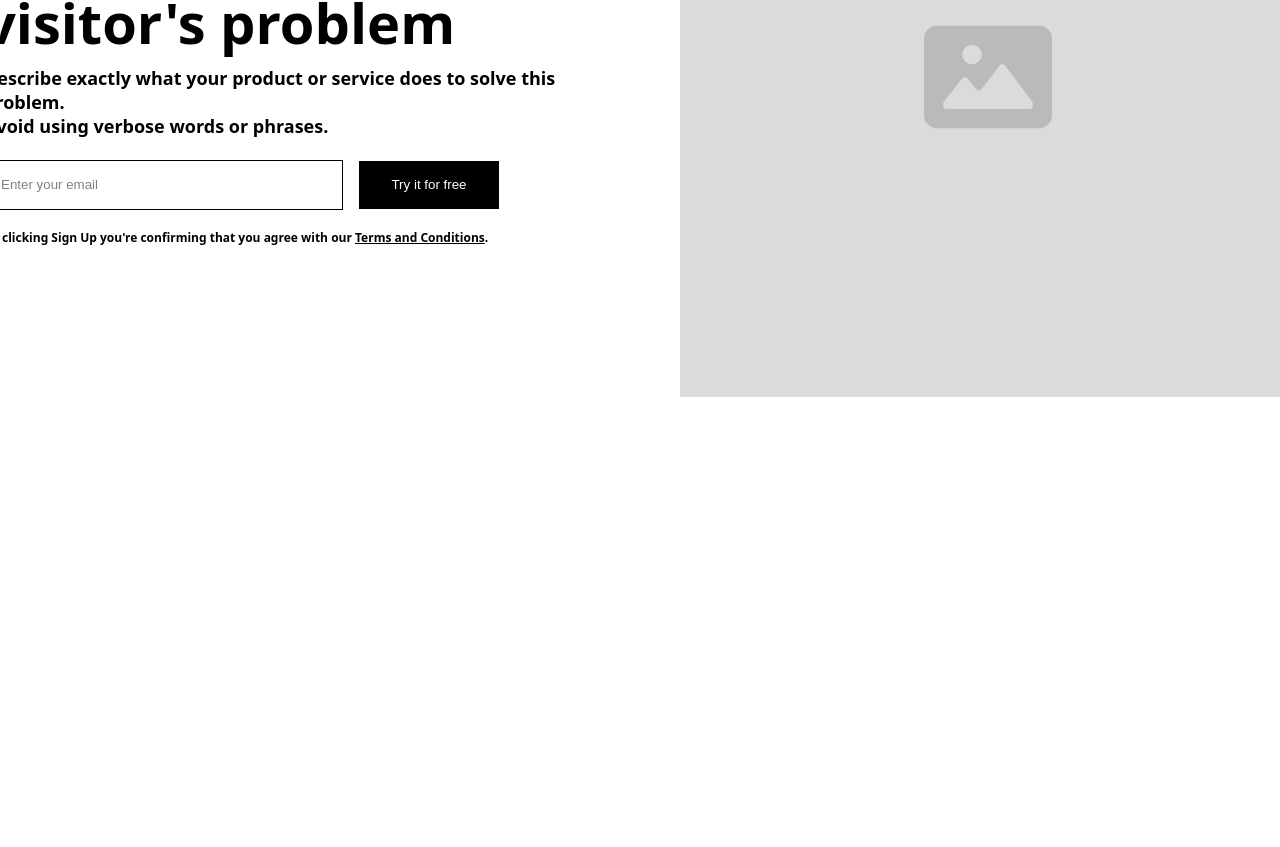
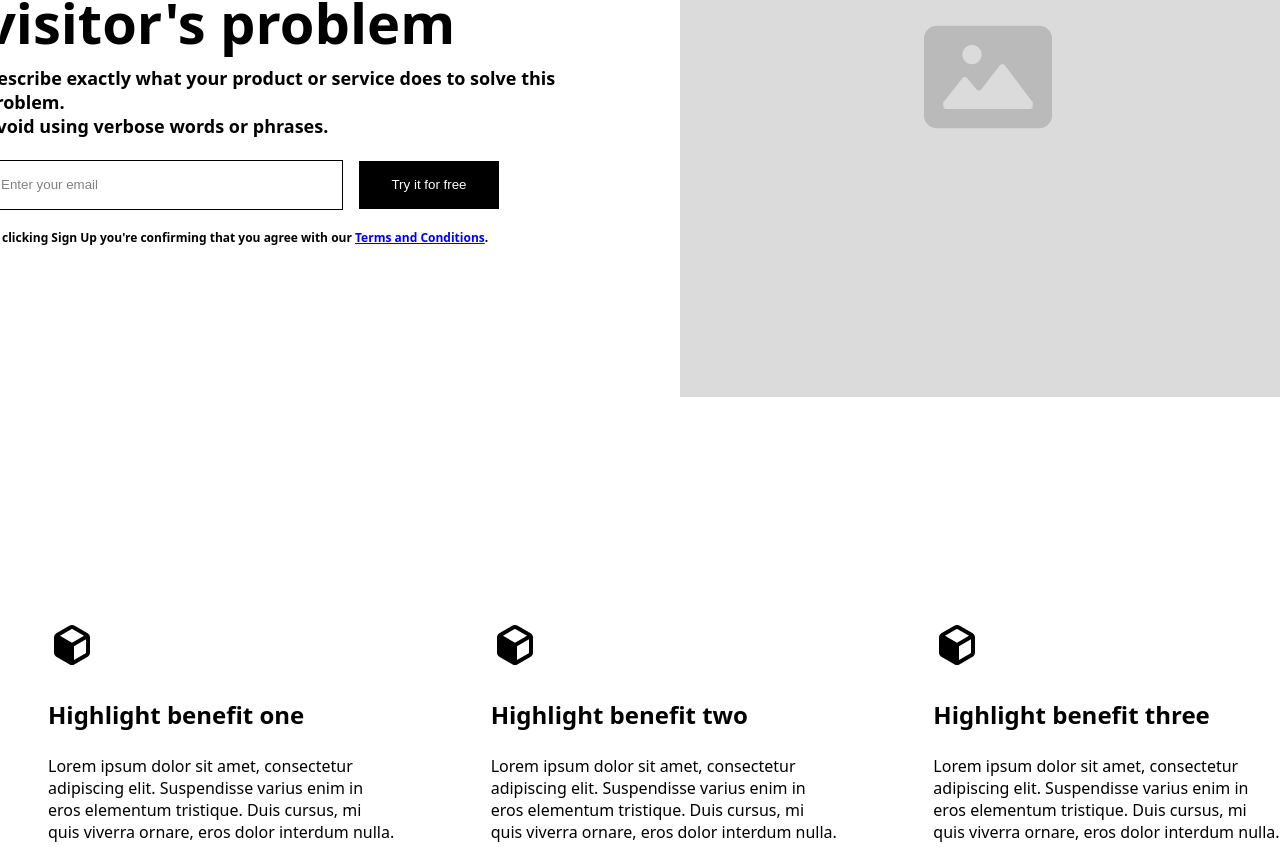
Before and after one commit to MarloIkhodi/react-course, a React (Create React App) app: page / in a window 1280 px wide. Shown: the part 446-1293 px from the top of the page. Before the commit the page ends 955 px from the top, so only its background shows below. Built offline with nearby package versions, Linux system fonts and the light colour scheme.

Commit message:
added cards

```diff
--- a/src/components/card/index.jsx
+++ b/src/components/card/index.jsx
@@ -1,10 +1,10 @@
+import "./style.css";
 
-export default function Card({ title, description, image, imageAlt }) {
-  //toda função Js dentro de um arquivo jsx vira um parametro
+export default function Card({ title = 'Titulo', description = 'descrição', image = null, imageAlt = 'Sem imagem' }) {
   return (
     <div className="card">
       <img src={image} alt={imageAlt} />
-      <p className="first">{title}</p>
+      <h2>{title}</h2>
       <p>{description}</p>
     </div>
   );
--- a/src/components/card/style.css
+++ b/src/components/card/style.css
@@ -1,23 +1,22 @@
 .card {
-  display: flex;
-  flex-direction: column;
-  align-items: center;
-  justify-content: center;
-  border: 5px solid #ff0000;
-  border-radius: 30px;
-  width: 200px;
-  height: 250px;
-  background-color: #f2d852;
-  color: #ff0000;
-}
-.first {
-  text-align: center;
-  margin-top: 15px;
-}
-p {
-  text-align: center;
+  width: 405px;
+  height: 226px;
+  margin-left: 48px;
+  font-family: system-ui, -apple-system, BlinkMacSystemFont, "Segoe UI", Roboto,
+    Oxygen, Ubuntu, Cantarell, "Open Sans", "Helvetica Neue", sans-serif;
 }
 .card img {
-  height: 150px;
-  width: 150px;
+  width: 48px;
+  height: 48px;
 }
+.card p {
+  font-size: 16px;
+  font-weight: 500;
+}
+
+.card h2 {
+  font-size: 24px;
+  font-weight: bold;
+  margin-bottom: 24px;
+  margin-top: 24px;
+}
--- a/src/components/content/index.jsx
+++ b/src/components/content/index.jsx
@@ -3,19 +3,18 @@ import Placeholder from "../../assets/images/placeholder.svg";
 
 export default function Content() {
     return (
-        <container>
-
-            <div className="leftSide">
+        <section className="content">
+            <div>
                 <h2>Resonate with the visitor's problem</h2>
-                <p>Describe exactly what your product or service does to solve this problem. <br></br>
+                <p className="contentText">Describe exactly what your product or service does to solve this problem. <br></br>
                     Avoid using verbose words or phrases.</p>
                 <form>
-                    <input className="email" type="text" id="email" name="email" value="Enter your email" />
-                    <input className="submit" type="submit" value="Try it for free" />
+                    <input type="text" id="email" name="email" value="Enter your email" />
+                    <input type="submit" value="Try it for free" />
                 </form>
-                <p className="termsConditions">By clicking Sign Up you're confirming that you agree with our <a className="termsConditions" href="#">Terms and Conditions</a>.</p>
-            </div>
+                <p className="termsConditions">By clicking Sign Up you're confirming that you agree with our <a href="#">Terms and Conditions</a>.</p>
+            </div >
             <img src={Placeholder} alt="Placeholder" />
-        </container >
+        </section >
     );
 }
--- a/src/components/content/style.css
+++ b/src/components/content/style.css
@@ -1,4 +1,4 @@
-container {
+.content {
   width: 100%;
   height: 864px;
   display: flex;
@@ -9,7 +9,7 @@ container {
     Oxygen, Ubuntu, Cantarell, "Open Sans", "Helvetica Neue", sans-serif;
 }
 
-h2 {
+.content h2 {
   font-size: 56px;
   width: 616px;
   height: 134px;
@@ -17,20 +17,20 @@ h2 {
   margin-bottom: 24px;
 }
 
-p {
+.contentText {
   font-size: 18px;
   font-weight: 600;
   width: 616px;
   height: 54px;
 }
 
-form {
+.content form {
   margin-top: 40px;
   font-size: 16px;
   font-weight: normal;
 }
 
-.email {
+.content form :first-child {
   text-indent: 16px;
   width: 357px;
   height: 48px;
@@ -38,7 +38,7 @@ form {
   color: gray;
 }
 
-.submit {
+.content form :last-child {
   margin-left: 16px;
   width: 140px;
   height: 48px;
@@ -51,8 +51,12 @@ form {
   font-size: 12px;
   width: 513px;
   height: 18px;
+  font-weight: 600;
 }
 
 .termsConditions a {
   text-decoration: underline;
+  display: inline;
+  font-size: 12px;
+  font-weight: 600;
 }
--- a/src/components/header/index.jsx
+++ b/src/components/header/index.jsx
@@ -7,10 +7,10 @@ export default function Header() {
     <header>
       <img src={Logo} alt="Site Logo" />
       <nav>
-        <a href="">Link One</a>
-        <a href="">Link Two</a>
-        <a href="">Link Three</a>
-        <a href="">
+        <a href="#">Link One</a>
+        <a href="#">Link Two</a>
+        <a href="#">Link Three</a>
+        <a href="#">
           Link Four
           <img src={Downbox} alt="Down Icon" />
         </a>
--- a/src/components/header/styles.css
+++ b/src/components/header/styles.css
@@ -9,12 +9,12 @@ header {
   font-family: system-ui, -apple-system, BlinkMacSystemFont, "Segoe UI", Roboto,
     Oxygen, Ubuntu, Cantarell, "Open Sans", "Helvetica Neue", sans-serif;
 }
-nav {
+header nav {
   display: flex;
   gap: 32px;
 }
 
-a {
+header a {
   display: flex;
   gap: 4px;
   font-size: 16px;
@@ -23,7 +23,7 @@ a {
   align-items: center;
 }
 
-button {
+header button {
   width: 132px;
   height: 40px;
   background-color: black;
--- a/src/pages/home/index.jsx
+++ b/src/pages/home/index.jsx
@@ -1,7 +1,29 @@
 import Header from "../../components/header";
 import Content from "../../components/content";
+import Card from "../../components/card";
+import Relume from "../../assets/images/relume.svg"
+import "./style.css";
+
+
 export default function Home() {
   return <> <Header />;
     <Content />
+    <div className="cards">
+      <Card title="Highlight benefit one"
+        image={Relume}
+        imageAlt="Relume Icon"
+        description="Lorem ipsum dolor sit amet, consectetur adipiscing elit. Suspendisse varius enim in eros elementum tristique. Duis cursus, mi quis viverra ornare, eros dolor interdum nulla."
+      />
+      <Card title={'Highlight benefit two'}
+        image={Relume}
+        imageAlt={"Relume Icon"}
+        description={"Lorem ipsum dolor sit amet, consectetur adipiscing elit. Suspendisse varius enim in eros elementum tristique. Duis cursus, mi quis viverra ornare, eros dolor interdum nulla."}
+      />
+      <Card title={"Highlight benefit three"}
+        image={Relume}
+        imageAlt={"Relume Icon"}
+        description={"Lorem ipsum dolor sit amet, consectetur adipiscing elit. Suspendisse varius enim in eros elementum tristique. Duis cursus, mi quis viverra ornare, eros dolor interdum nulla."}
+      />
+    </div>
   </>
 }
--- /dev/null
+++ b/src/pages/home/style.css
@@ -0,0 +1,7 @@
+.cards {
+  width: 100%;
+  margin-top: 112px;
+  display: flex;
+  justify-content: center;
+  gap: 48px;
+}
```
Also changed, not shown: src/assets/images/relume.svg (added).
